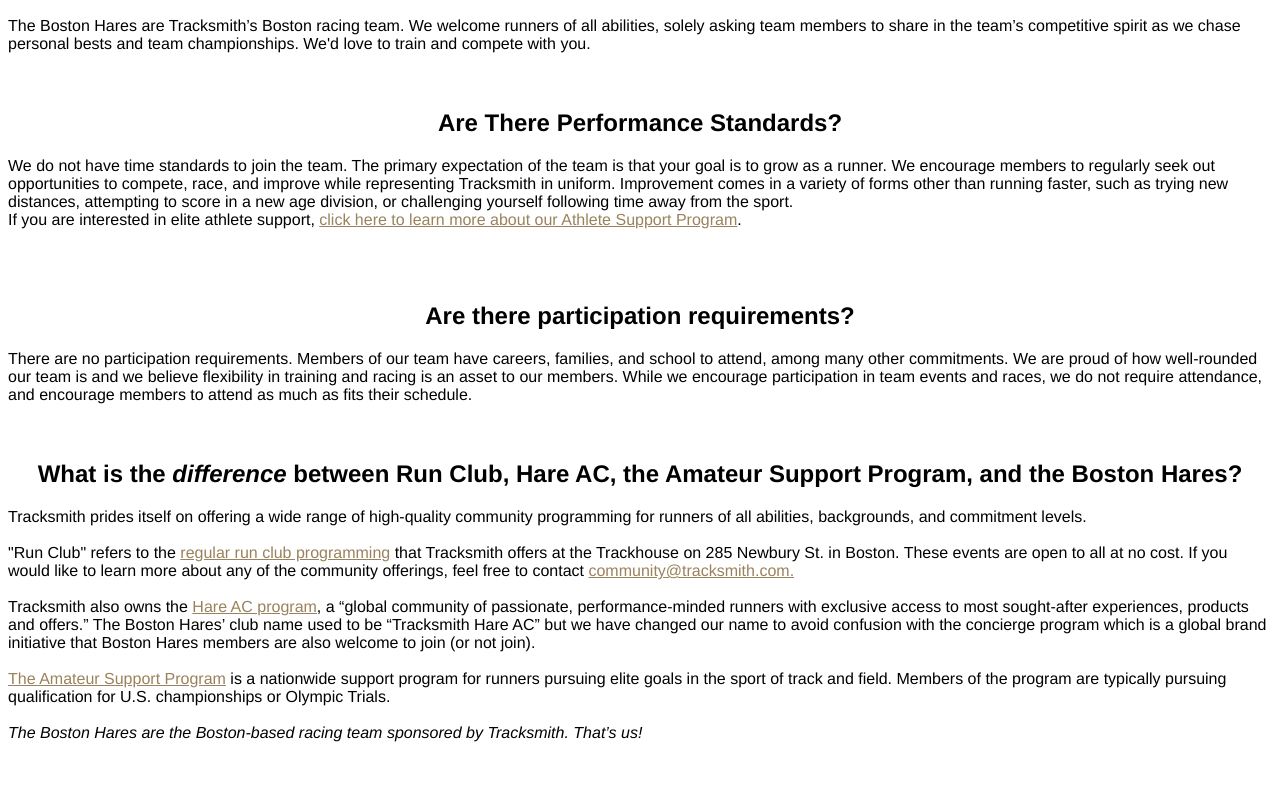
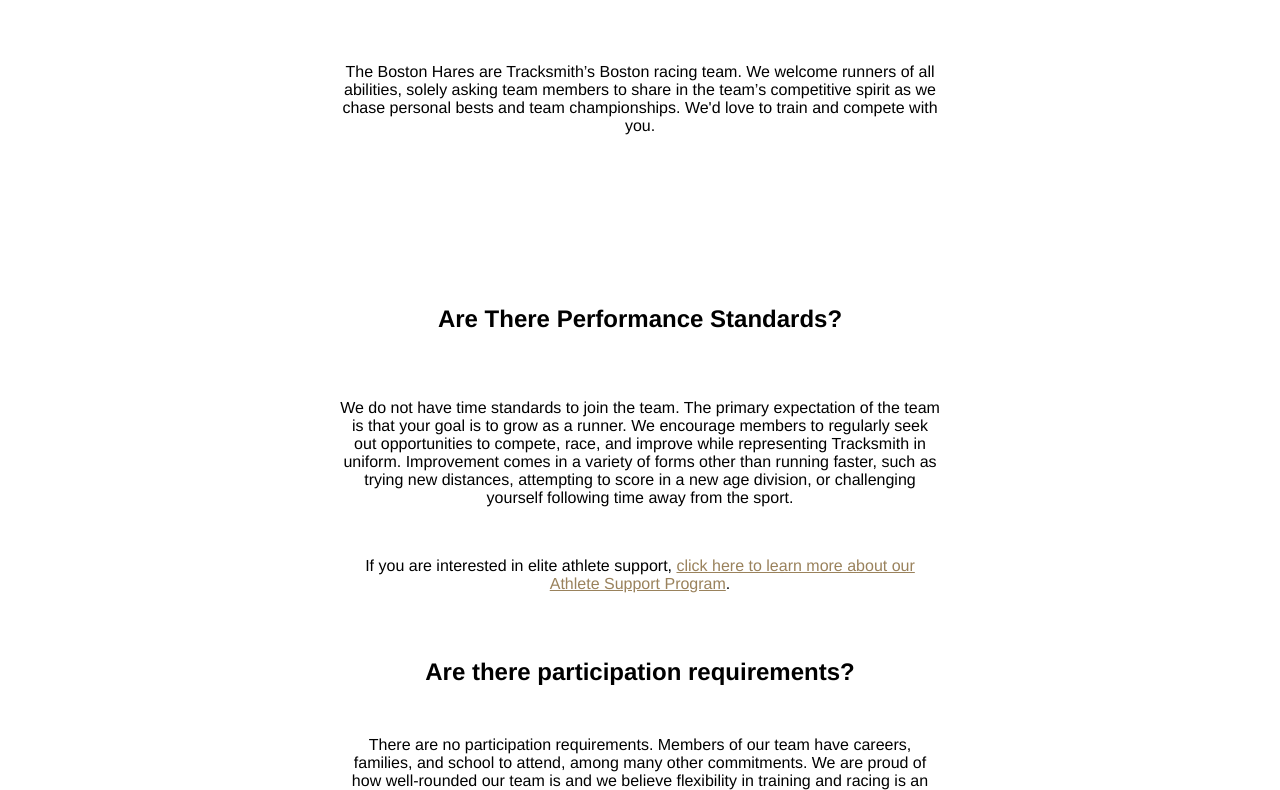
Before and after one commit to AlexPredhome/Tracksmith-Boston-Hares, a plain HTML site: page about.html in a window 1280 px wide. Shown: the part 652-1442 px from the top of the page. Drawn offline with Linux system fonts and the light colour scheme; a web font is replaced by a local one.

Commit message:
add flexbox and align paragraphs to be center in the about page.

```diff
--- a/about.html
+++ b/about.html
@@ -25,25 +25,24 @@
 <br>
 <br>
 <br>
-
-<div class="info">
+<div class="content">
     <div class="heading">
     <h2>Mission</h2>
     </div>
     <div class="text">
-    The Boston Hares are Tracksmith’s Boston racing team. We welcome runners of all abilities, solely asking team members to share in the team’s competitive spirit as we chase personal bests and team championships. We'd love to train and compete with you.
+    <p>The Boston Hares are Tracksmith’s Boston racing team. We welcome runners of all abilities, solely asking team members to share in the team’s competitive spirit as we chase personal bests and team championships. We'd love to train and compete with you.</p>
     </div>
-    <br>
     <br>
     <div class="heading">
     <h2>Are There Performance Standards?</h2>
     </div>
-
-	<div class="text">We do not have time standards to join the team. The primary expectation of the team is that your goal is to grow as a runner. We encourage members to regularly seek out opportunities to compete, race, and improve while representing Tracksmith in uniform. Improvement comes in a variety of forms other than running faster, such as trying new distances, attempting to score in a new age division, or challenging yourself following time away from the sport.</div>
-	<div class="text">If you are interested in elite athlete support, <a href="teams/support.html">click here to learn more about our Athlete Support Program</a>. </div>
-<br>
-<br>
-<br>
+	<div class="text">
+        <p>We do not have time standards to join the team. The primary expectation of the team is that your goal is to grow as a runner. We encourage members to regularly seek out opportunities to compete, race, and improve while representing Tracksmith in uniform. Improvement comes in a variety of forms other than running faster, such as trying new distances, attempting to score in a new age division, or challenging yourself following time away from the sport.</p>
+    <br>
+        <p>If you are interested in elite athlete support, <a href="teams/support.html">click here to learn more about our Athlete Support Program</a>. </p>
+    </div>
+    <br>
+    <br>
 <div class="heading">
  <h2>Are there participation requirements?</h2>
 </div>
@@ -54,7 +53,8 @@ While we encourage participation in team events and races, we do not require att
 <div class="heading">
 <h2>What is the <em>difference</em> between Run Club, Hare AC, the Amateur Support Program, and the Boston Hares?</h2>
 </div>
-<div>
+</div>
+<div class="list">
 <ul>
     <li>Tracksmith prides itself on offering a wide range of high-quality community programming for runners of all abilities, backgrounds, and commitment levels. </li>
     <br>
@@ -70,7 +70,9 @@ While we encourage participation in team events and races, we do not require att
 <br>
 <br>
 <br>
+<div class="logo">
 <a href="http://www.tracksmith.com"><img class="logo" src="tracksmith-photos-and-images/tracksmith-logo.png"></a>
+</div>
 </body>
 
 
--- a/style.css
+++ b/style.css
@@ -48,18 +48,28 @@ h1 {
 
 .heading {
   text-align: center;
+  margin-bottom: 10px;
 }
 
 
-p {
+.text {
+  display: inline-block;
+  text-align: center;
   font-weight: 400;
   size: 19px;
-  height: 100px;
   font-family: 'Saint Colombe', 'Sainte Colombe Tracksmith', Helvetica, sans-serif;
-  width: 900px;
-  text-align: center;
+  margin: 10px;
+  padding: 10px;
+  width: 600px;
+  height: 200px;
+
 }
 
+.info{
+display: flex;
+flex-direction: column;
+justify-content: center;
+}
 
 .title {
   display: flex;
@@ -74,10 +84,12 @@ p {
 }
 
 .content{
-  text-align: center;
-  display: block;
-    margin-left: 100px;
-    margin-right: 100px;
+  display: flex;
+  flex-direction: column;
+ justify-content: center;
+ align-items: center;
+    margin-left: auto;
+    margin-right: auto;
 }
 
 
@@ -89,8 +101,8 @@ p {
 }
 
 .logo{
-    height: 100px;
-    width: 150px;
+    height: 80px;
+    width: 120px;
     display: block;
     margin-left: auto;
     margin-right: auto;
```
